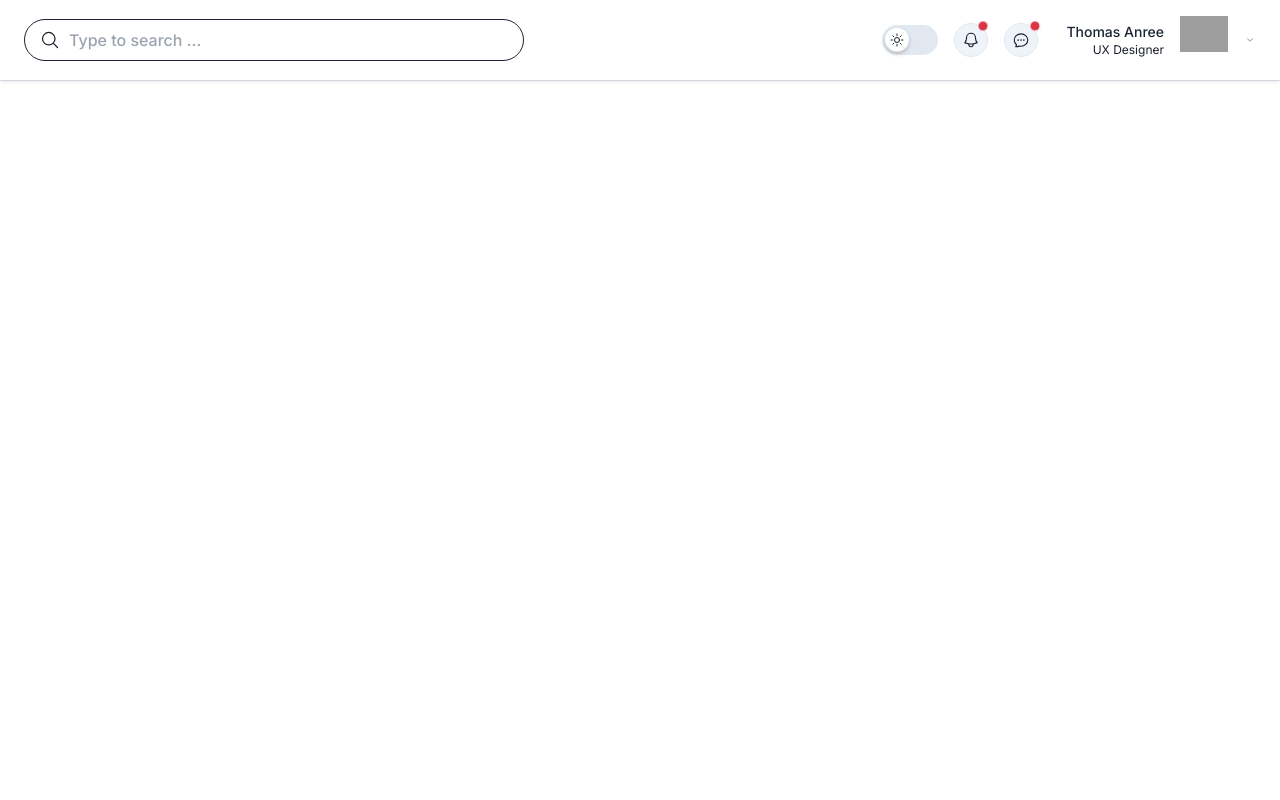
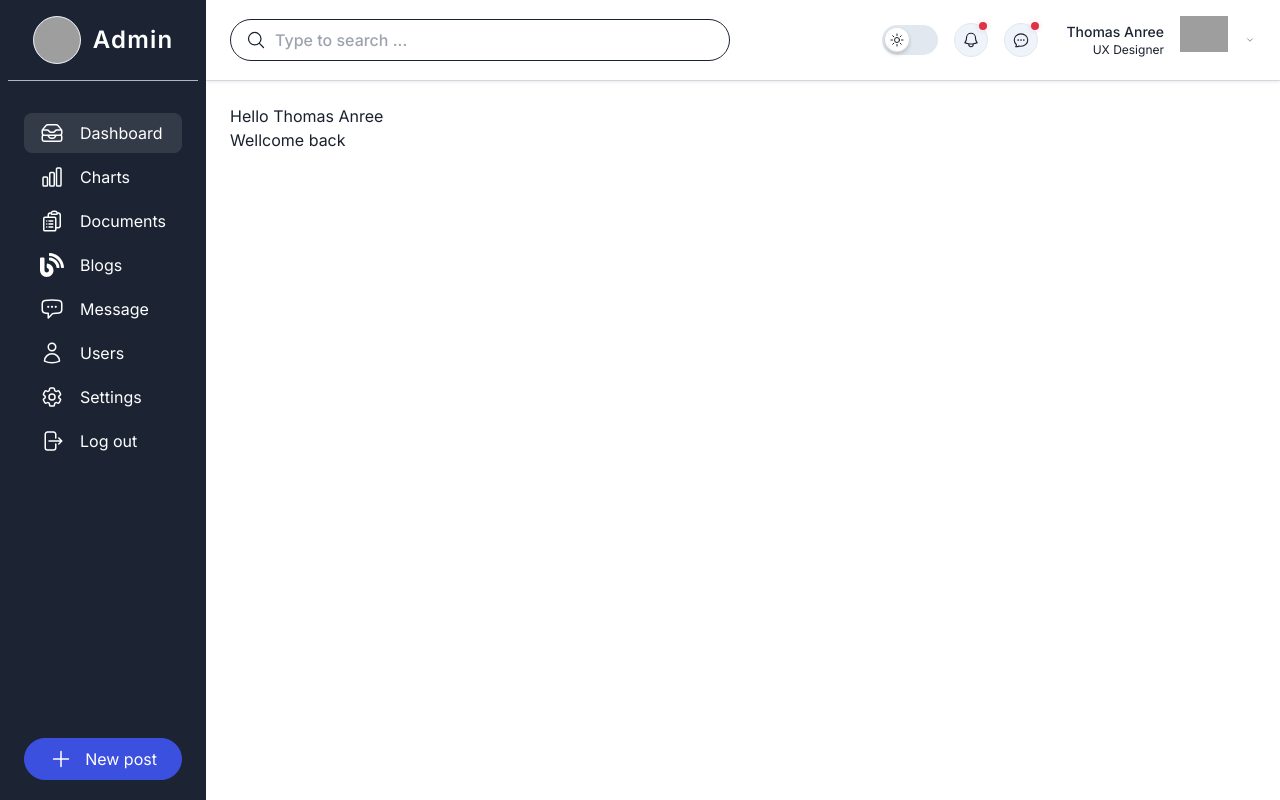
Before and after one commit to SonLeo/Japan-Travel, a Next.js app: page /admin in a window 1280 px wide. Built offline with nearby package versions, Linux system fonts and the light colour scheme; grey boxes are pictures that could not be loaded.

Commit message:
add sidebar

```diff
--- a/src/app/admin/layout.tsx
+++ b/src/app/admin/layout.tsx
@@ -1,6 +1,7 @@
 "use client"
 import React, { useState } from "react";
 import AdminHeader from "~/components/admin-components/admin-header";
+import Sidebar from "~/components/admin-components/sidebar";
 import Loader from "~/components/common/loader/Loader";
 
 const AdminLayout = ({ children }: { children: React.ReactNode }) => {
@@ -16,6 +17,7 @@ const AdminLayout = ({ children }: { children: React.ReactNode }) => {
           {loading ? <Loader /> :
             (
               <div className="flex h-screen overflow-hidden">
+                <Sidebar sidebarOpen={sidebarOpen} setSidebarOpen={setSidebarOpen} />
                 <div className="relative flex flex-1 flex-col overflow-y-auto overflow-x-hidden">
                   <AdminHeader sidebarOpen={sidebarOpen} setSidebarOpen={setSidebarOpen} />
                   <main>
--- a/src/app/admin/page.tsx
+++ b/src/app/admin/page.tsx
@@ -1,6 +1,9 @@
-export default function Dashboard () {
+import Dashboard from "~/components/admin-components/dashboard/dashboard";
+
+export default function AdminPage () {
     return (
         <>
+            <Dashboard />
         </>
     )
 }
--- a/src/components/admin-components/admin-header/index.tsx
+++ b/src/components/admin-components/admin-header/index.tsx
@@ -1,7 +1,6 @@
 import { MagnifyingGlassIcon } from "@heroicons/react/24/outline";
 import Image from "next/image";
 import Link from "next/link";
-import Logo from "~/components/client-components/Logo";
 import DarkModeSwitcher from "./DarkModeSwitcher";
 import DropdownNotification from "./DropdownNotification";
 import DropdownMessage from "./DropdownMessage";
@@ -71,7 +70,7 @@ export default function AdminHeader(props: {
                                 <MagnifyingGlassIcon className="w-5 h-5" />
                             </button>
 
-                            <input type="text" placeholder="Type to search ..." className="w-full bg-transparent font-medium focus:outline-none xl:w-[31.25rem] text-black hover:border-[var(--primary-color)] border border-solid border-black p-2 pl-11 pr-4 rounded-full focus:border-[var(--primary-color)]" />
+                            <input type="text" placeholder="Type to search ..." className="w-full bg-transparent font-medium focus:outline-none xl:w-[31.25rem] text-black hover:border-[var(--primary-color)] border border-solid border-black p-2 pl-11 pr-4 rounded-full dark:border-[#AEB7C0] focus:border-[var(--primary-color)] dark:focus:border-[var(--primary-color)]" />
                         </div>
                     </form>
                 </div>
--- /dev/null
+++ b/src/components/admin-components/dashboard/dashboard.tsx
@@ -0,0 +1,15 @@
+export default function Dashboard () {
+    return (
+        <section>
+            <div>
+                <div>
+                    <p>Hello Thomas Anree</p>
+                    <p>Wellcome back</p>
+                </div>
+                <div>
+
+                </div>
+            </div>
+        </section>
+    )
+}
--- /dev/null
+++ b/src/components/admin-components/sidebar/index.tsx
@@ -0,0 +1,127 @@
+import {
+  ArrowRightStartOnRectangleIcon,
+  ChartBarIcon,
+  ChatBubbleLeftEllipsisIcon,
+  ClipboardDocumentListIcon,
+  Cog6ToothIcon,
+  InboxStackIcon,
+  PlusIcon,
+  UserIcon,
+} from "@heroicons/react/24/outline";
+import Image from "next/image";
+import Link from "next/link";
+import { usePathname } from "next/navigation";
+import { useEffect, useRef, useState } from "react";
+import { FaBlog } from "react-icons/fa";
+
+interface SidebarProps {
+  sidebarOpen: boolean;
+  setSidebarOpen: (arg: boolean) => void;
+}
+
+const menuItems = [
+  { href: "/admin", label: "Dashboard", icon: InboxStackIcon },
+  { href: "/admin/charts", label: "Charts", icon: ChartBarIcon },
+  {
+    href: "/admin/documents",
+    label: "Documents",
+    icon: ClipboardDocumentListIcon,
+  },
+  { href: "/admin/blogs", label: "Blogs", icon: FaBlog },
+  {
+    href: "/admin/message",
+    label: "Message",
+    icon: ChatBubbleLeftEllipsisIcon,
+  },
+  { href: "/admin/users", label: "Users", icon: UserIcon },
+  { href: "/admin/settings", label: "Settings", icon: Cog6ToothIcon },
+  {
+    href: "/admin/log-out",
+    label: "Log out",
+    icon: ArrowRightStartOnRectangleIcon,
+  },
+];
+
+export default function Sidebar({ sidebarOpen, setSidebarOpen }: SidebarProps) {
+  const pathname = usePathname();
+
+  const strigger = useRef<any>(null);
+  const sidebar = useRef<any>(null);
+
+  useEffect(() => {
+    const clickHandler = ({ target }: MouseEvent) => {
+      if (!sidebar.current || !strigger.current) return;
+      if (
+        !sidebarOpen ||
+        sidebar.current.contains(target) ||
+        strigger.current.contains(target)
+      )
+        return;
+      setSidebarOpen(false);
+    };
+    document.addEventListener("click", clickHandler);
+    return () => document.removeEventListener("click", clickHandler);
+  });
+
+  useEffect(() => {
+    const keyHandler = ({ keyCode }: KeyboardEvent) => {
+      if (!sidebarOpen || keyCode !== 27) return;
+      setSidebarOpen(false);
+    };
+    document.addEventListener("keydown", keyHandler);
+    return () => document.removeEventListener("keydown", keyHandler);
+  });
+
+  return (
+    <aside
+      ref={sidebar}
+      className={`absolute left-0 top-0 flex flex-col h-screen overflow-y-hidden bg-black duration-300 ease-linear dark:bg-boxdark lg:static lg:translate-x-0 z-9999 ${
+        sidebarOpen ? "translate-x-0" : "-translate-x-full"
+      }`}
+    >
+      <div className="px-2">
+        <div className="flex items-center justify-around gap-2 p-4 border-b border-solid border-[#AEB7C0]">
+          <Link href="/admin">
+            <div className="flex items-center justify-between">
+              <Image
+                width={100}
+                height={100}
+                className="border border-solid bg-white block w-12 h-12 rounded-full mr-3"
+                src="https://i.imgur.com/Z7R1oAm.png"
+                alt="Logo"
+              />
+              <div>
+                <h1 className="tracking-wider font-semibold text-2xl text-white">
+                  Admin
+                </h1>
+              </div>
+            </div>
+          </Link>
+        </div>
+      </div>
+
+      <div className="flex flex-col overflow-y-auto duration-300 ease-linear text-white">
+        <ul className="mt-3 px-4 py-4 lg:px-6">
+          {menuItems.map((item, index) => (
+          <Link key={index} href={item.href}>
+            <li
+              className={`flex px-4 py-2 rounded-lg my-1 hover:bg-graydark dark:hover:bg-meta-4 ${
+                pathname === item.href && "bg-graydark dark:bg-meta-4"
+              }`}
+            >
+              <item.icon className="w-6 h-6 mr-4" />
+              {item.label}
+            </li>
+          </Link>
+          ))}
+        </ul>
+      </div>
+      <div className="flex justify-center items-center mt-auto mb-5">
+        <button className="flex justify-between text-white bg-primary py-2 px-6 rounded-full border border-solid border-primary hover:border-[#AEB7C0]">
+          <PlusIcon className="w-6 h-6 mr-3" />
+          New post
+        </button>
+      </div>
+    </aside>
+  );
+}
```
